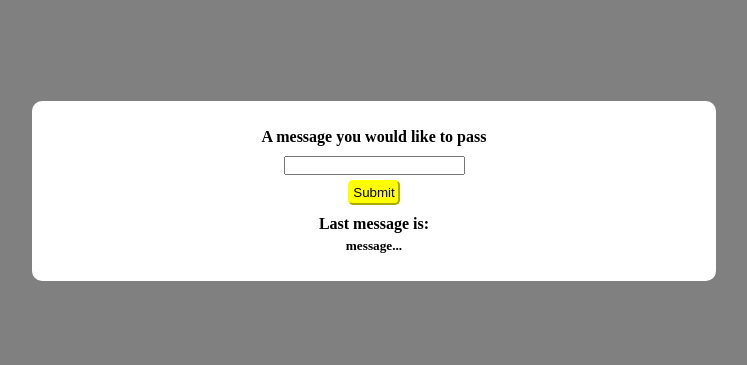
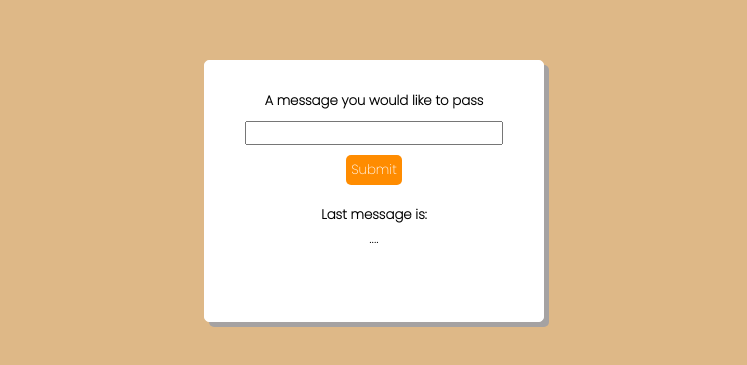
Before and after one commit to neupsulav/javascriptProjects, a plain HTML site: page messagePasser/index.html in a window 1280 px wide. Shown: the part 209-574 px from the top of the page, without its empty margins (266-1013 px from the left). Drawn offline with Linux system fonts and the light colour scheme.

Commit message:
Completed message passer

```diff
--- a/messagePasser/index.html
+++ b/messagePasser/index.html
@@ -11,16 +11,14 @@
 
 <body>
     <div class="container">
-        <h4>A message you would like to pass</h4>
-        <form action="">
-            <input type="text" class="formField" id="formField">
+        <h5>A message you would like to pass</h5>
+        <form id="formId">
+            <input type="text" class="formField" id="formField" value="">
             <input type="submit" class="formButton" id="formButton">
         </form>
-        <h6 class="alert
-        " id="alert
-        ">Please enter a value to pass</h6>
-        <h4>Last message is:</h4>
-        <h5 id="message">message...</h5>
+        <h5 class="lastMsg">Last message is:</h5>
+        <p id="message">....</p>
+        <h6 class="alert" id="alert">Please enter a value to pass</h6>
 
     </div>
 
--- a/messagePasser/script.js
+++ b/messagePasser/script.js
@@ -0,0 +1,19 @@
+let formSubmit = document.getElementById('formId')
+formSubmit.addEventListener('submit', (e) => {
+    e.preventDefault()
+    let form = document.getElementById('formField')
+    var formMessage = form.value
+
+    if (formMessage == '') {
+        message.innerHTML = 'No message to show'
+        let alertMsg = document.getElementById('alert')
+        alertMsg.style.visibility = 'visible'
+        setTimeout(() => {
+            alertMsg.style.visibility = 'hidden'
+        }, 2000);
+
+    } else {
+        message.innerHTML = formMessage
+    }
+
+})
--- a/messagePasser/style.css
+++ b/messagePasser/style.css
@@ -1,51 +1,65 @@
+@import url('https://fonts.googleapis.com/css2?family=Poppins:wght@200&display=swap');
+
 * {
     margin: 0;
     padding: 0;
+    font-family: 'Poppins', sans-serif;
+}
+
+.container {
+    border-radius: 5px;
+    padding: 30px;
+    border: 1px solid white;
+    width: fit-content;
+    background-color: white;
+    text-align: center;
+    height: 200px;
+    box-shadow: 5px 5px rgb(165, 162, 162);
 }
 
 body {
+    background-color: burlywood;
     height: 100vh;
     display: flex;
     justify-content: center;
     align-items: center;
-    background-color: grey;
 }
 
-.container {
-    text-align: center;
-    padding: 20px;
-    border: 2px solid white;
-    width: 50vw;
-    border-radius: 10px;
-    background-color: white;
+#formId {
+    margin: 10px;
+    display: flex;
+    flex-direction: column;
 }
 
-form {
-    display: flex;
-    flex-direction: column;
-    align-items: center;
+#formId .formButton {
+    width: fit-content;
+    margin-left: auto;
+    margin-right: auto;
+    margin-top: 10px;
+    padding: 5px;
+    background-color: darkorange;
+    border: 0;
+    color: black;
+    border-radius: 5px;
+    color: white;
+}
+
+#formId .formButton:hover {
+    transition: 0.8s;
+    scale: 1.1;
+    box-shadow: 2px 2px grey;
 }
 
 .alert {
-    display: none;
-    color: red;
+    margin: 10px;
+    width: max-content;
+    margin-left: auto;
+    margin-right: auto;
+    background-color: rgb(250, 136, 136);
+    padding: 3px;
+    visibility: hidden;
 }
 
-form {
-    margin: 10px;
+.lastMsg {
+    margin-top: 20px;
 }
-
-h6,
-h4,
-h5 {
-    margin: 5px;
-}
-
-.formButton {
-    margin-top: 5px;
-    padding: 3px;
-    background-color: yellow;
-    color: black;
-    border-color: yellow;
-    border-radius: 5px;
-}
```
